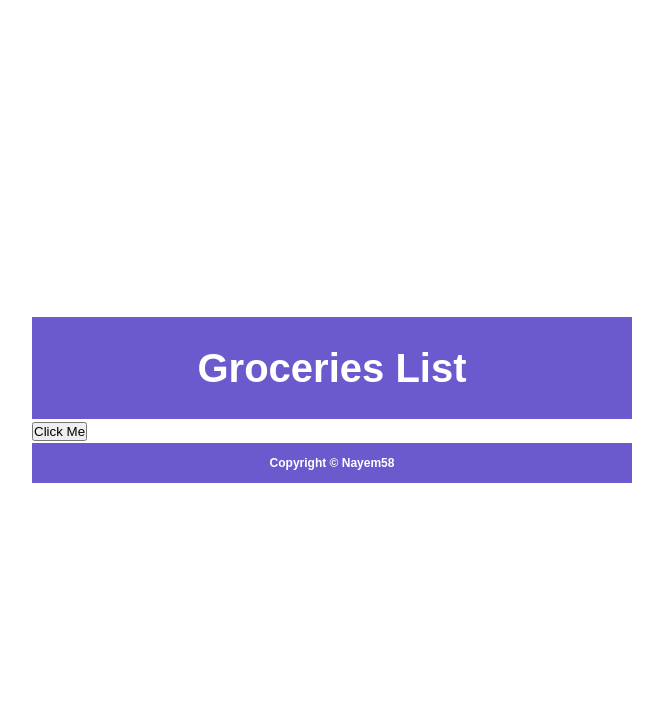
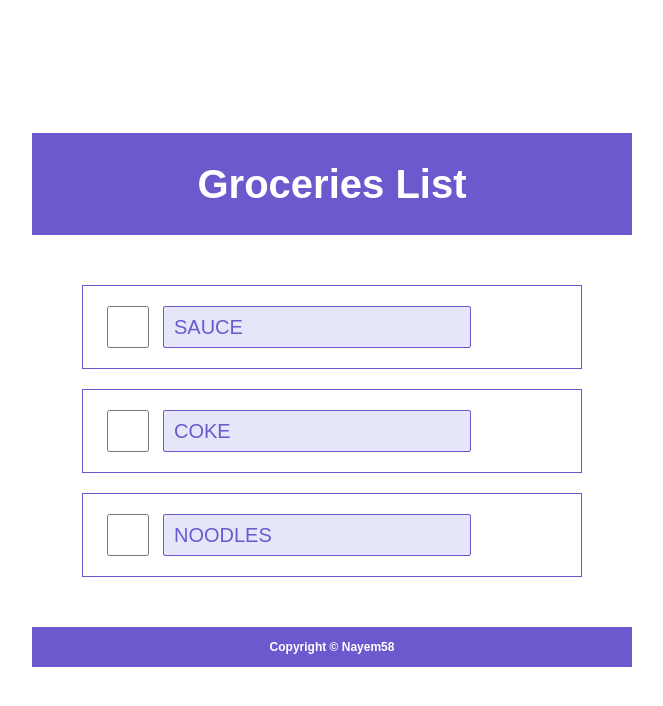
Before and after one commit to Nayem58/groceries-list, a React (Vite) app: page / in a window 1280 px wide. Shown: the top 706 px of the page, without its empty margins (308-971 px from the left). Built offline with nearby package versions, Linux system fonts and the light colour scheme.

Commit message:
looping through items and displaying them

```diff
--- a/src/App.jsx
+++ b/src/App.jsx
@@ -1,14 +1,47 @@
+// icons
+import { BsFillTrash3Fill } from "react-icons/bs";
+
+// layouts
 import Header from "./layouts/Header";
 import Footer from "./layouts/Footer";
 
+// useState
+import { useState } from "react";
+
 function App() {
-  const consoleLog = () => {
-    console.log("clicked");
-  };
+  const [items, setItems] = useState([
+    { id: 1, item: "sauce", checked: false },
+    { id: 2, item: "coke", checked: false },
+    { id: 3, item: "noodles", checked: false },
+  ]);
+
+  items.map((item) => {
+    console.log(item.item);
+  });
+
   return (
     <>
       <Header />
-      <button onClick={consoleLog}>Click Me</button>
+      <div className="py-50px">
+        <div className="container">
+          {items.length ? (
+            <ul className="groceries-list">
+              {items.map((item) => {
+                return (
+                  <li className="groceries-list__item" key={item.id}>
+                    <input className="checkbox" type="checkbox" id={item.id} />
+                    <label className="label" htmlFor={item.id}>
+                      {item.item.toUpperCase()}
+                    </label>
+                  </li>
+                );
+              })}
+            </ul>
+          ) : (
+            <p className="text-center">Your List Is Empty</p>
+          )}
+        </div>
+      </div>
       <Footer />
     </>
   );
```
